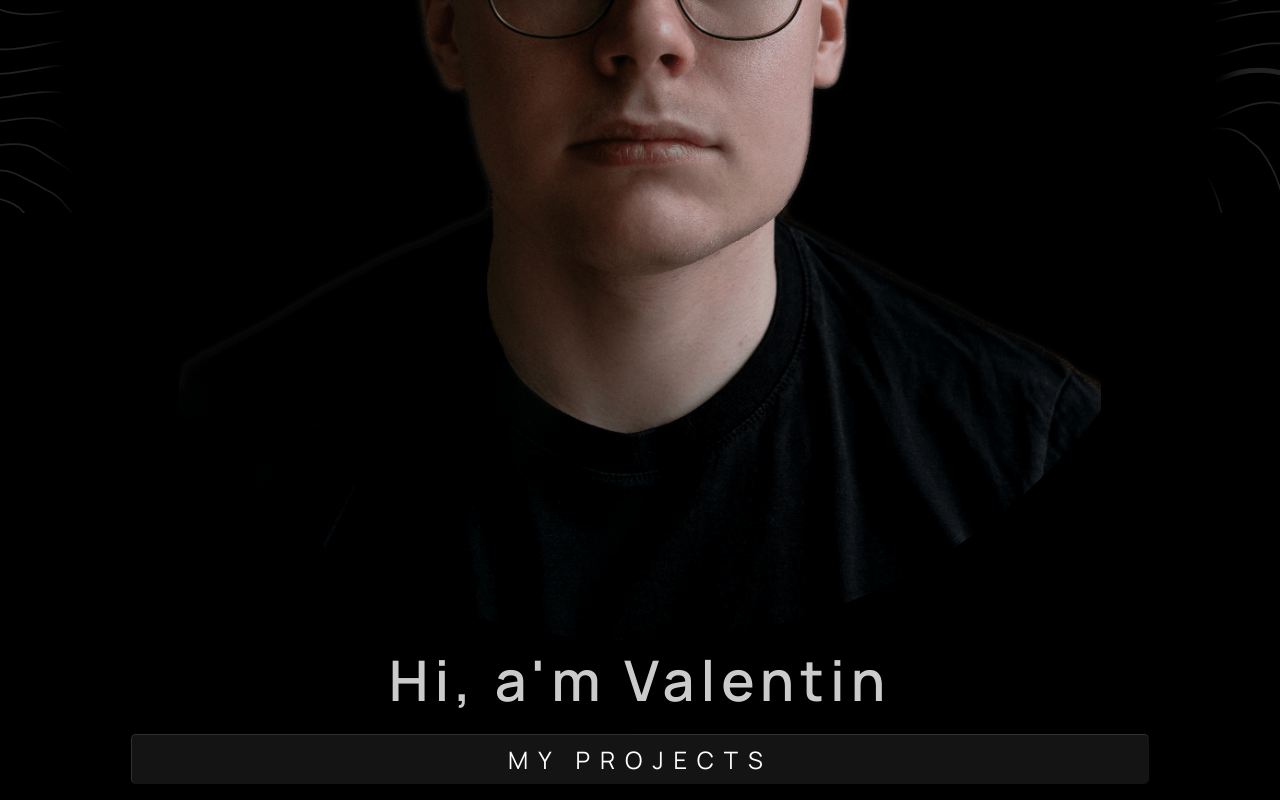
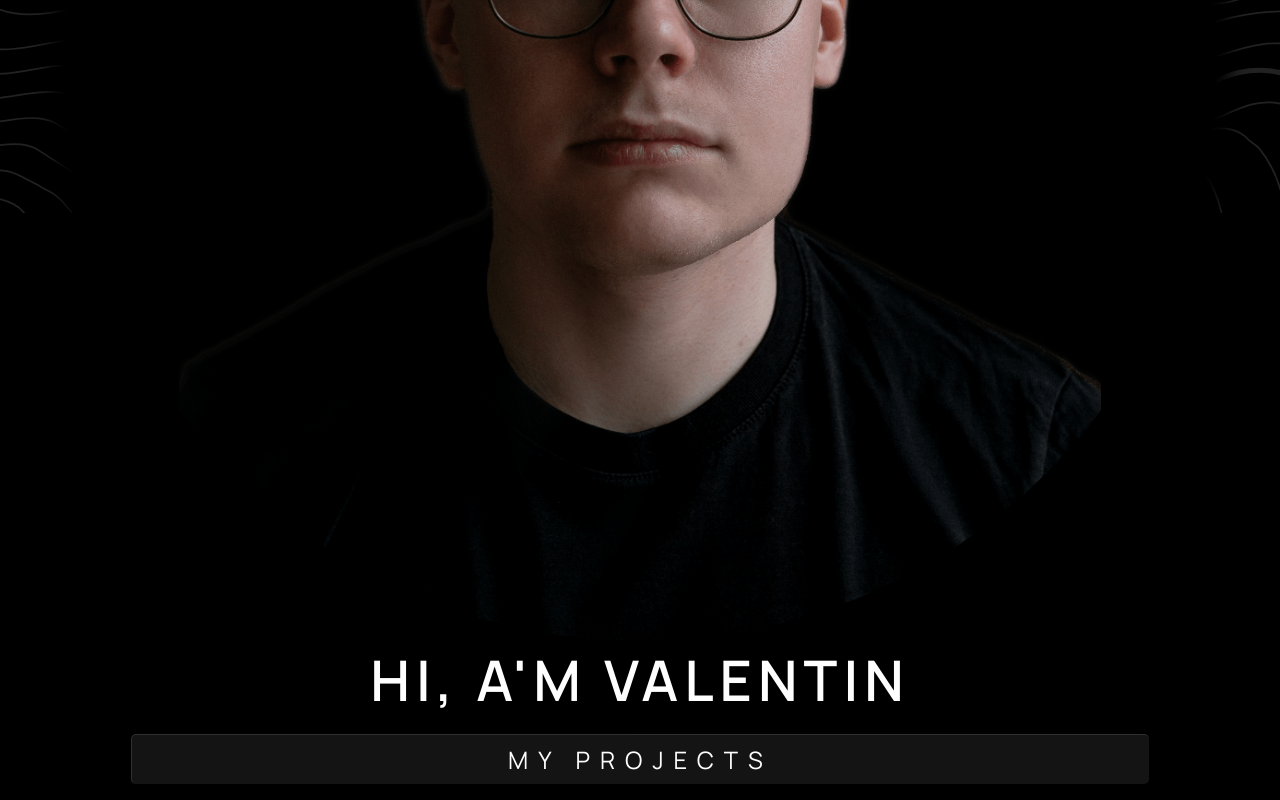
Before and after one commit to ValentinAlekhin/react-portfolio, a React (Create React App) app: page / in a window 1280 px wide. Shown: the part 640-1440 px from the top of the page. Built offline with nearby package versions, Linux system fonts and the light colour scheme.

Commit message:
Change styles

```diff
--- a/src/pages/Home/styled.js
+++ b/src/pages/Home/styled.js
@@ -43,17 +43,13 @@ export const ImageWrapper = styled.div`
 
 export const TextWrapper = styled.div`
   position: relative;
-  /* text-transform: uppercase; */
+  text-transform: uppercase;
   flex-direction: column;
   display: flex;
   text-align: center;
 `
 
 export const MainText = styled.span`
-  /* position: absolute; */
-  /* top: -160px; */
-  /* transform: translateX(-50%); */
-  opacity: 0.8;
   color: ${({ theme }) => theme.fontColor};
   font-size: 3.5rem;
   font-weight: 600;
```
